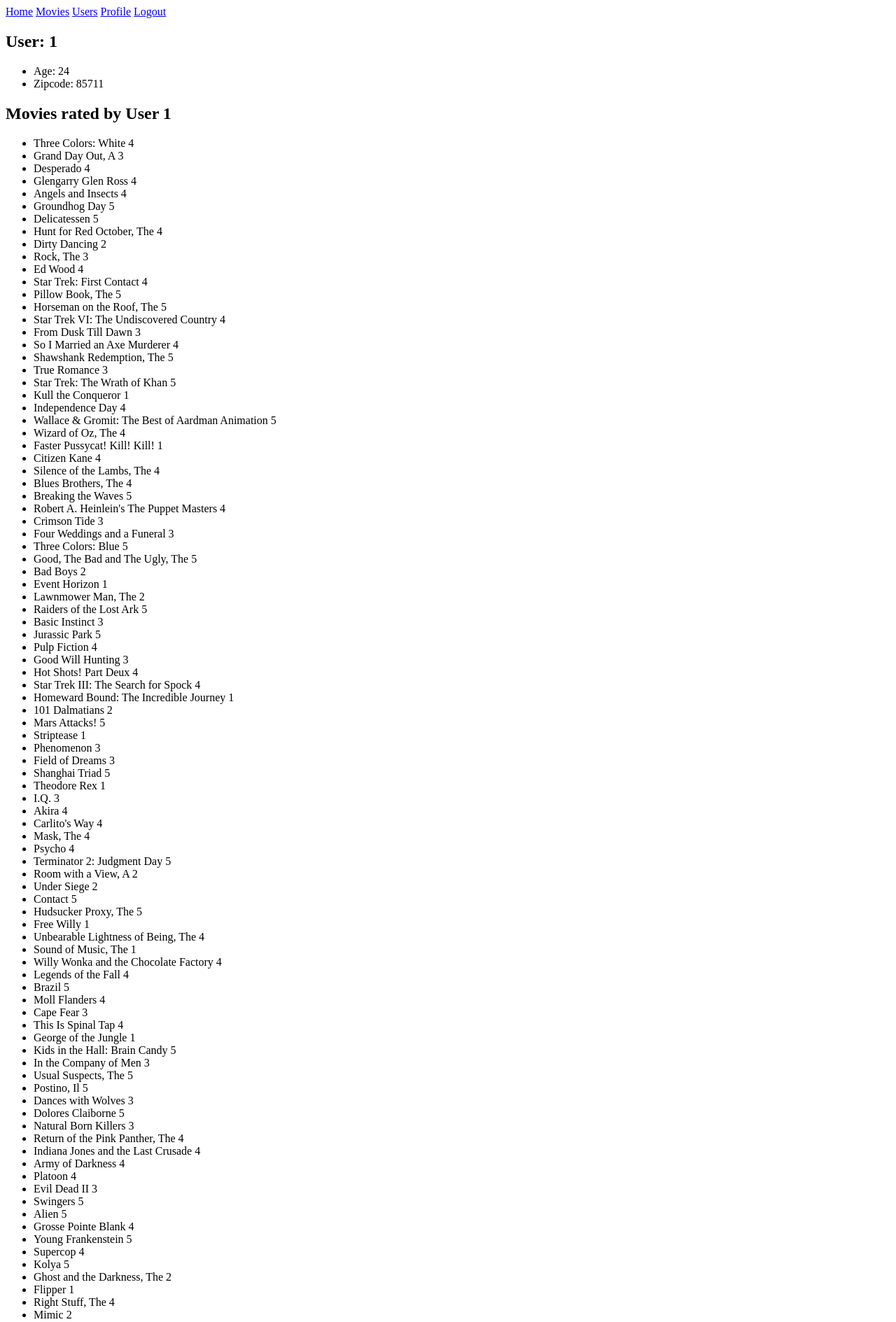
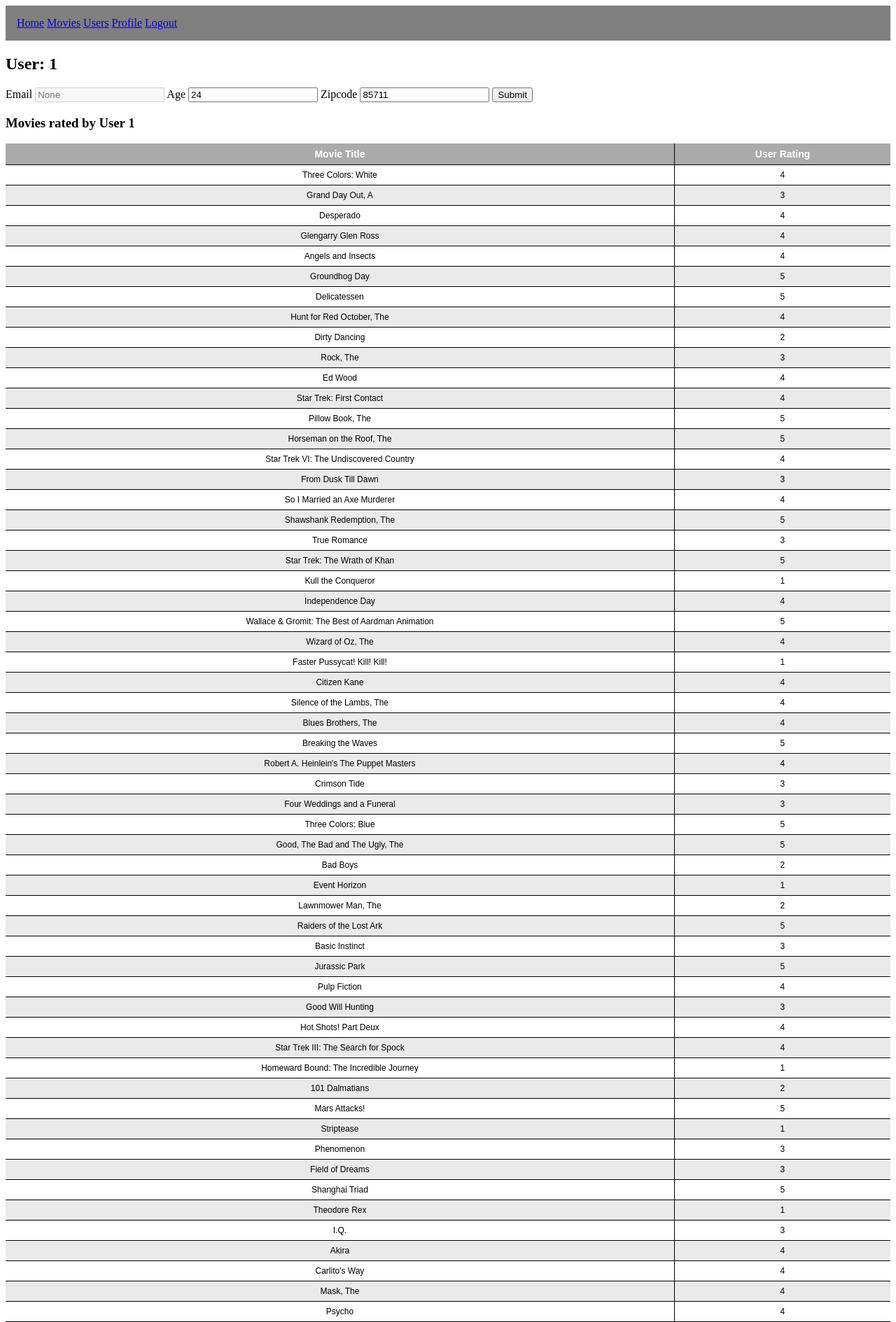
Before and after one commit to pdecks/ratings, a Flask app: page /users/1 in a window 1280 px wide. Shown: the top 1889 px of the page at 70% size. Run offline with Flask 2, Linux system fonts and the light colour scheme; a user stored in the database is signed in; data comes from the database, SQL or seed files in the repository; both versions use the stored data as it was after the commit.

Commit message:
Added table CSS, user profile updating, reformated lists as tables.

```diff
--- a/server.py
+++ b/server.py
@@ -23,6 +23,7 @@ def index():
 
     return render_template('homepage.html')
     # "<html><body>Placeholder for the homepage.</body></html>"
+
 
 @app.route('/movies')
 def movies():
@@ -136,9 +137,11 @@ def users():
     users = User.query.all()
     return render_template("user-list.html", users=users)
 
+
 @app.route('/login-form')
 def show_login_form():
     return render_template("sign-in.html")
+
 
 @app.route('/login-process')
 def process_login():
@@ -184,6 +187,7 @@ def process_login():
     # return redirect('/users/<user_id>')
     return redirect('/users/'+str(user.user_id))
 
+
 @app.route('/users/<user_id>')
 def show_user_page(user_id):
     # user_id = session['user_id']
@@ -202,6 +206,33 @@ def show_user_page(user_id):
     # TODO: Allow user to edit information on profile page if logged in
 
     return render_template('user.html', user=user, movies=movies)
+
+
+@app.route('/update-profile', methods=['POST'])
+def update_user_profile():
+    user_id = session['user_id']
+
+    user = User.query.filter(User.user_id == user_id).first()
+
+    # only allow user to enter an email if they don't already have one ?
+    # but this is how they log in, so it is a security breach ...
+    # if user.email == '':
+    #     email = request.post.get('email')
+
+    age = request.form.get('age')
+
+    zipcode = request.form.get('zipcode')
+
+    QUERY = """
+        UPDATE Users
+        SET age=:age, zipcode=:zipcode
+        WHERE user_id=:user_id;
+        """
+    cursor = db.session.execute(QUERY, {'user_id': user_id, 'age': age, 'zipcode': zipcode})
+    db.session.commit()
+    flash("Your profile has been sucessfully updated!")
+
+    return redirect('/users/'+str(user_id))
 
 
 @app.route('/logout')
--- /dev/null
+++ b/static/style.css
@@ -0,0 +1,161 @@
+navbar.navbar {
+    background-color: gray;
+    display: block;
+    margin: 0px;
+    padding: 1em;
+}
+
+.CSSTableGenerator {
+    margin:0px;
+    padding:0px;
+    width:100%;
+    /*box-shadow: 10px 10px 5px #888888;*/
+    /*border:1px solid #000000;*/
+
+/*    -moz-border-radius-bottomleft:9px;
+    -webkit-border-bottom-left-radius:9px;
+    border-bottom-left-radius:9px;
+
+    -moz-border-radius-bottomright:9px;
+    -webkit-border-bottom-right-radius:9px;
+    border-bottom-right-radius:9px;
+
+    -moz-border-radius-topright:9px;
+    -webkit-border-top-right-radius:9px;
+    border-top-right-radius:9px;
+
+    -moz-border-radius-topleft:9px;
+    -webkit-border-top-left-radius:9px;
+    border-top-left-radius:9px;*/
+
+}
+
+.CSSTableGenerator table{
+    border-collapse: collapse;
+    border-spacing: 0;
+    width:100%;
+    height:100%;
+    margin:0px;
+    padding:0px;
+
+}
+/*
+.CSSTableGenerator tr:last-child td:last-child {
+    -moz-border-radius-bottomright:9px;
+    -webkit-border-bottom-right-radius:9px;
+    border-bottom-right-radius:9px;
+}
+
+.CSSTableGenerator table tr:first-child td:first-child {
+    -moz-border-radius-topleft:9px;
+    -webkit-border-top-left-radius:9px;
+    border-top-left-radius:9px;
+}
+
+.CSSTableGenerator table tr:first-child td:last-child {
+    -moz-border-radius-topright:9px;
+    -webkit-border-top-right-radius:9px;
+    border-top-right-radius:9px;
+}
+
+.CSSTableGenerator tr:last-child td:first-child{
+    -moz-border-radius-bottomleft:9px;
+    -webkit-border-bottom-left-radius:9px;
+    border-bottom-left-radius:9px;
+}*/
+
+/*.CSSTableGenerator tr:hover td{
+
+}
+*/
+.CSSTableGenerator tr:nth-child(odd){
+    background-color:#eaeaea;
+}
+
+.CSSTableGenerator tr:nth-child(even){
+    background-color:#ffffff;
+}
+
+.CSSTableGenerator td{
+    vertical-align:middle;
+    border:1px solid #000000;
+    border-width:0px 1px 1px 0px;
+    text-align:center;
+    padding:7px;
+    font-size:12px;
+    font-family:Arial;
+    font-weight:normal;
+    color:#000000;
+}
+
+.CSSTableGenerator.MoviesTable td{
+    text-align:left;
+}
+
+.CSSTableGenerator tr:last-child td{
+    border-width:0px 1px 0px 0px;
+}
+
+.CSSTableGenerator tr td:last-child{
+    border-width:0px 0px 1px 0px;
+}
+
+.CSSTableGenerator tr:last-child td:last-child{
+    border-width:0px 0px 0px 0px;
+}
+
+.CSSTableGenerator tr:first-child td{
+    background:-o-linear-gradient(bottom, #aaaaaa 5%, #aaaaaa 100%);
+    background:-webkit-gradient( linear, left top, left bottom, color-stop(0.05, #aaaaaa), color-stop(1, #aaaaaa) );
+    background:-moz-linear-gradient( center top, #aaaaaa 5%, #aaaaaa 100% );
+    filter:progid:DXImageTransform.Microsoft.gradient(startColorstr="#aaaaaa", endColorstr="#aaaaaa");
+    background: -o-linear-gradient(top,#aaaaaa,aaaaaa);
+    background-color:#aaaaaa;
+    border:0px solid #000000;
+    text-align:center;
+    border-width:0px 0px 1px 1px;
+    font-size:14px;
+    font-family:Arial;
+    font-weight:bold;
+    color:#ffffff;
+}
+
+.CSSTableGenerator.MoviesTable tr:first-child td{
+    background:-o-linear-gradient(bottom, #eaeaea 5%, #eaeaea 100%);
+    background:-webkit-gradient( linear, left top, left bottom, color-stop(0.05, #eaeaea), color-stop(1, #eaeaea) );
+    background:-moz-linear-gradient( center top, #eaeaea 5%, #eaeaea 100% );
+    filter:progid:DXImageTransform.Microsoft.gradient(startColorstr="#eaeaea", endColorstr="#eaeaea");
+    background: -o-linear-gradient(top,#eaeaea,eaeaea);
+    background-color:#eaeaea;
+    border:0px solid #000000;
+    text-align:left;
+    border-width:0px 0px 0px 0px;
+    font-size:12px;
+    font-family:Arial;
+    font-weight:normal;
+    color:#ffffff;
+}
+.CSSTableGenerator tr:first-child:hover td{
+    background:-o-linear-gradient(bottom, #aaaaaa 5%, #aaaaaa 100%);
+    background:-webkit-gradient( linear, left top, left bottom, color-stop(0.05, #aaaaaa), color-stop(1, #aaaaaa) );
+    background:-moz-linear-gradient( center top, #aaaaaa 5%, #aaaaaa 100% );
+    filter:progid:DXImageTransform.Microsoft.gradient(startColorstr="#aaaaaa", endColorstr="#aaaaaa");
+    background: -o-linear-gradient(top,#aaaaaa,aaaaaa);
+    background-color:#aaaaaa;
+}
+.CSSTableGenerator tr:hover td{
+    background:-o-linear-gradient(bottom, #aaaaaa 5%, #aaaaaa 100%);
+    background:-webkit-gradient( linear, left top, left bottom, color-stop(0.05, #aaaaaa), color-stop(1, #aaaaaa) );
+    background:-moz-linear-gradient( center top, #aaaaaa 5%, #aaaaaa 100% );
+    filter:progid:DXImageTransform.Microsoft.gradient(startColorstr="#aaaaaa", endColorstr="#aaaaaa");
+    background: -o-linear-gradient(top,#aaaaaa,aaaaaa);
+    background-color:#aaaaaa;
+}
+
+.CSSTableGenerator tr:first-child td:first-child{
+    border-width:0px 0px 1px 0px;
+}
+
+.CSSTableGenerator tr:first-child td:last-child{
+    border-width:0px 0px 1px 1px;
+}
--- a/templates/base.html
+++ b/templates/base.html
@@ -2,10 +2,11 @@
 <html>
 <head>
     <title>Ratings</title>
+    <link href="/static/style.css" rel="stylesheet" >
 </head>
 
 <body>
-    <navbar>
+    <navbar class="navbar">
         <a href='/'>Home</a>
         <a href='/movies'>Movies</a>
         <a href='/users'>Users</a>
--- a/templates/user.html
+++ b/templates/user.html
@@ -6,22 +6,52 @@
     {% else %}
     <h2>User: {{ user.user_id}}</h2>
     {% endif %}
+
+
+    {# if logged in, allow user to enter/edit rating #}
+    {% if "user_id" in session %}
+    <div>
+        <form action="/update-profile" method="POST">
+            <label>Email
+                <input type="text" name="email" placeholder="{{user.email}}" disabled="true">
+            </label>
+            <label>Age
+                <input type="text" name="age" value="{{user.age}}">
+            </label>
+            <label>Zipcode
+                <input type="text" name="zipcode" value="{{user.zipcode}}">
+            </label>
+            <input type="submit">
+        </form>
+    </div>
+    {% else %}
     <ul>
         <li>Age: {{ user.age }}</li>
         <li>Zipcode: {{ user.zipcode }}</li>
     </ul>
 
-    {% if user.email is not none %}
-    <h2>Movies rated by {{ user.email }}</h2>
-    {% else %}
-    <h2>Movies rated by User {{ user.user_id }}</h2>
     {% endif %}
 
-    <ul>
-        <!-- update variable names after creating tuple -->
-        {% for movie in movies %}
-            <li>{{movie.movie_title}} {{movie.score}}</li>
-        {% endfor %}
-    </ul>
-
+    {% if user.email is not none %}
+    <h3>Movies rated by {{ user.email }}</h3>
+    {% else %}
+    <h3>Movies rated by User {{ user.user_id }}</h3>
+    {% endif %}
+    <div class="CSSTableGenerator">
+        <table>
+            <!-- update variable names after creating tuple -->
+            {% if movies %}
+            <tr>
+                <td>Movie Title</td>
+                <td>User Rating</td>
+            </tr>
+            {% endif %}
+            {% for movie in movies %}
+            <tr>
+                <td>{{movie.movie_title}}</td>
+                <td>{{movie.score}}</td>
+            </tr>
+            {% endfor %}
+        </table>
+    </div>
 {% endblock %}
```
Also changed, not shown: templates/movies.html (+9 -9 lines), ratings.db.
